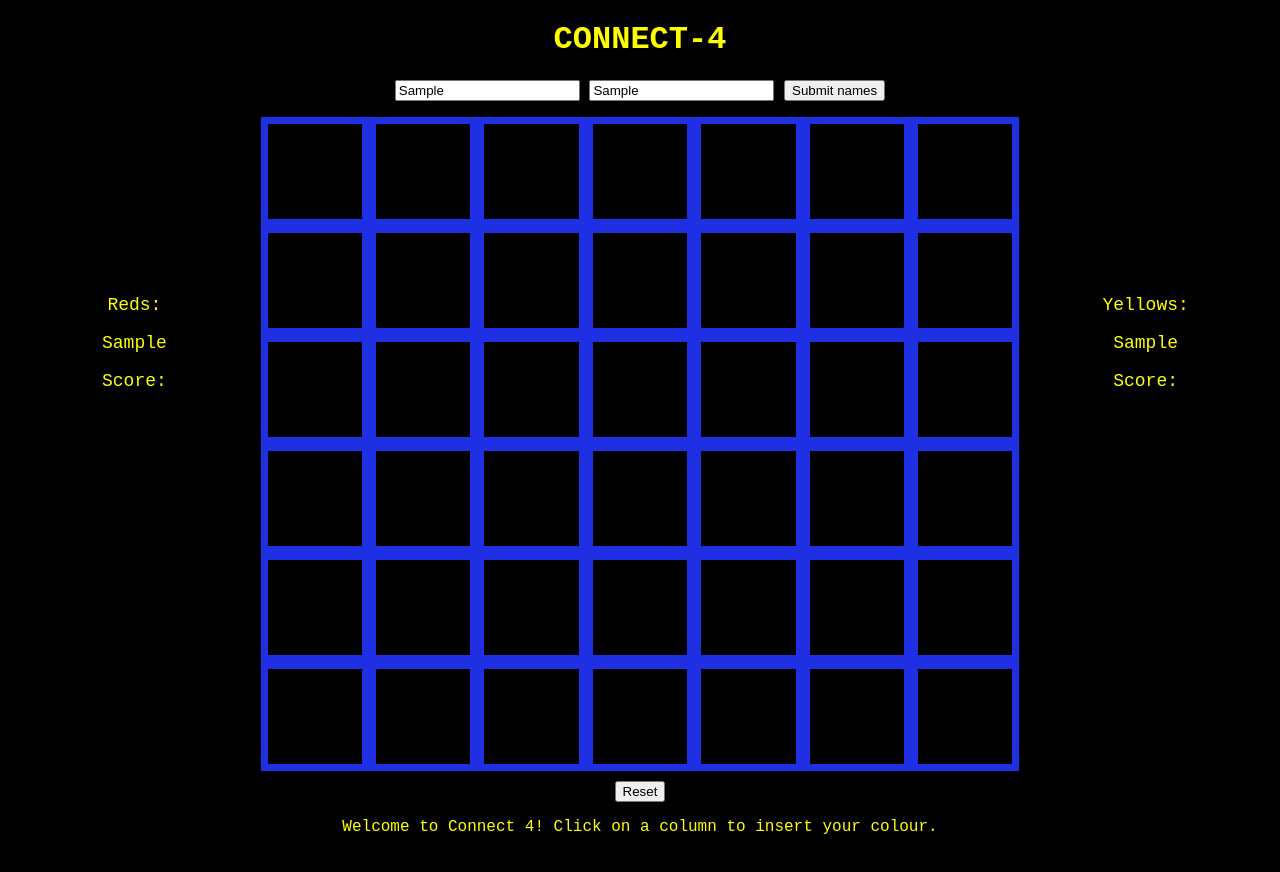
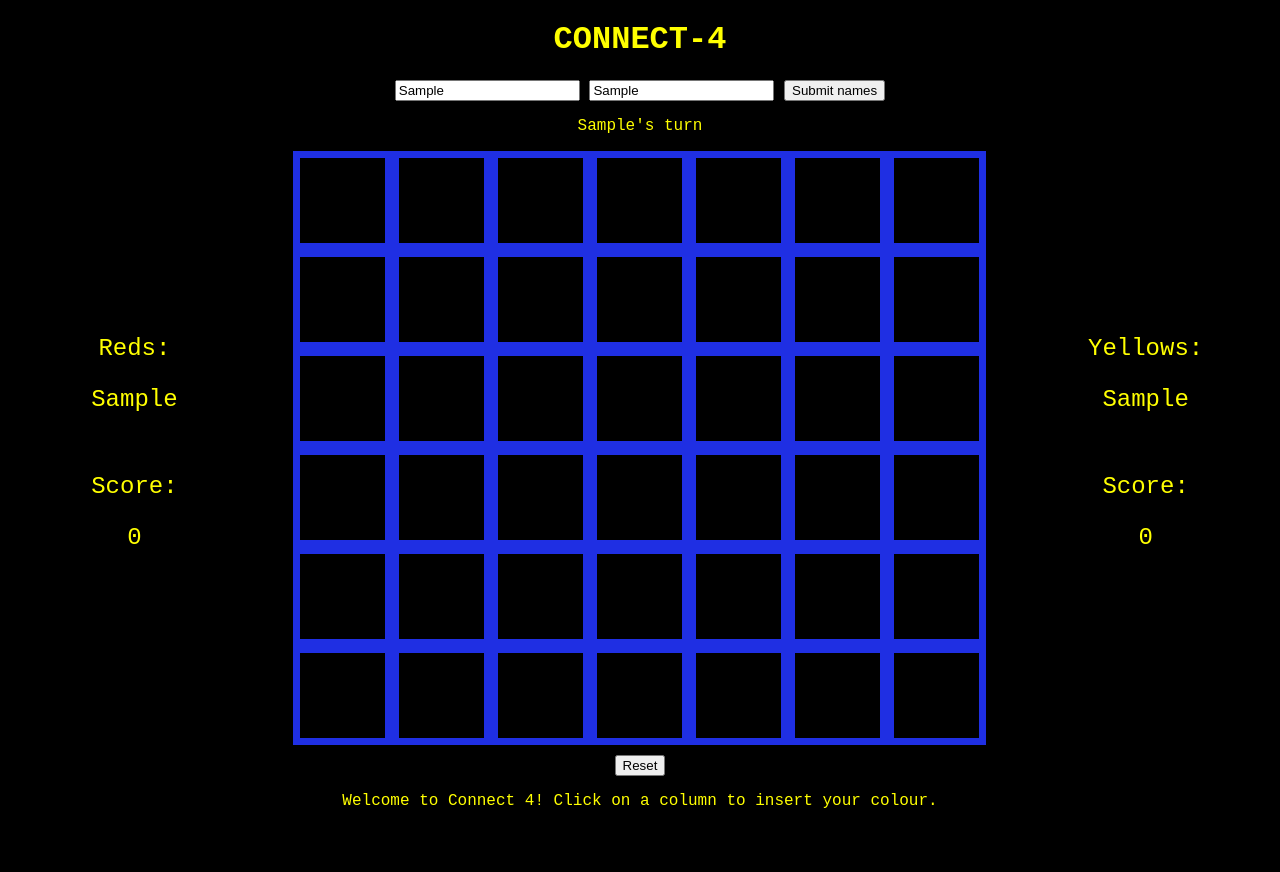
Before and after one commit to Sainsburys-bootcamp-2022/JamieProject, a website: page Miniproject/c4.html in a window 1280 px wide. Both pictures are taken after typing "Sample", "Sample" into the empty fields and a click on the button "Submit names". Drawn offline with Linux system fonts and the light colour scheme.

Commit message:
bug fixes

```diff
--- a/Miniproject/c4.html
+++ b/Miniproject/c4.html
@@ -17,8 +17,8 @@
           <input type="button"id="button1"value="Submit names">
      </form>
      <p id ="player-Turn"></p>
-     <div id="player1output"><p>Reds:</p><p id ="output1"></p><p>Score:</p><p id ="redScore"></p></div>
-     <div id="player2output"><p>Yellows:</p><p id ="output2"></p><p>Score:</p><p id ="yellowScore"></p></div>
+     <div id="player1output"><p>Reds:</p><p id ="output1"></p><p id=sc1> Score:</p><p id ="redScore">0</p></div>
+     <div id="player2output"><p>Yellows:</p><p id ="output2"></p><p id =sc2>Score:</p><p id ="yellowScore">0</p></div>
   <p id="winner-display">The winner is <span id="winner-name"></span>! Click Reset to play again!</p>
   <div id="grid">
     <div class="row"
--- a/Miniproject/c4looks.css
+++ b/Miniproject/c4looks.css
@@ -1,6 +1,6 @@
 .column {
-    width: 95px;
-    height: 95px;
+    width: 85px;
+    height: 85px;
     margin: 0px;
     border: 7px rgb(31, 47, 227) solid;
     display: flex;
@@ -11,7 +11,7 @@
 }
 
 .row {
-    width: 665px;
+    width: 595px;
     margin: 0px auto;
     display: flex;
     justify-content: center;
@@ -45,19 +45,20 @@ body {
     width: 222px;
     justify-content: center;
     margin-top: 160px;
-    font-size: large;
+    font-size: x-large;
     height: 100%;
     width: 20%;
+    margin-bottom: 400px;
 }
 #player2output {
     float: right;
     width: 222px;
     justify-content: center;
     margin-top: 160px;
-    font-size: large;
+    font-size: x-large;
     height: 100%;
     width: 20%;
-
+    margin-bottom: 400px;
 }
 #namesInput {
     margin-bottom: 0px
@@ -66,3 +67,9 @@ body {
 #grid {
     margin-top: 10px
 }
+#sc1 {
+    margin-top: 60px
+}
+#sc2 {
+    margin-top: 60px
+}
--- a/Miniproject/connect4.js
+++ b/Miniproject/connect4.js
@@ -17,6 +17,14 @@ function userdisplay() {
     out1.innerHTML = txt1.value;
     out2.innerHTML = txt2.value;
 
+    if (redTurn === true) {
+        playerTurn.innerHTML = txt1.value + "'s turn"
+    }
+    else {
+        playerTurn.innerHTML = txt2.value + "'s turn"
+    }
+
+
 }
 btn1.addEventListener('click',userdisplay);
 
@@ -34,15 +42,6 @@
 
  let redTurn = true;
 
-
- function getNewBoard(){
-   return [[null, null, null, null, null, null, null],
-           [null, null, null, null, null, null, null],
-           [null, null, null, null, null, null, null],
-           [null, null, null, null, null, null, null],
-           [null, null, null, null, null, null, null],
-           [null, null, null, null, null, null, null],]
- }
 
 
 // Take the row and column number between 0 and 2.....
@@ -73,21 +72,14 @@ function takeTurn(row, column) {
     }
 
 
-
-
     console.log("takeTurn was called with row: " + row + ", column:" + column);
     console.log(`takeTurn was called with row: ${row}, column: ${column}`);
 }
 
 
-
-
 // Return either "noughts", "crosses" or "nobody" if the game is over.
 // Otherwise return null to continue playing.
-function checkWinner()
-    {
-
-
+function checkWinner() {
 
 
     for (i=0; i<6; i++){
@@ -126,17 +118,20 @@ function checkWinner()
      gameOver = true
      return (winner = (txt2.value))
 
+       }
+      /*else if (board[every][every] !== (null))
+       {
+           gameOver = true
+           return (winner = "nobody. It's a draw");
+       }*/
 
-       }
 }
 }
-
 
 
     console.log("checkWinner was called");
     return null;
 }
-
 
 
 
@@ -156,6 +151,15 @@ function resetGame() {
           gameOver = false
           redTurn = true
           console.log ("Red's Turn")
+
+          if (redTurn === true) {
+            playerTurn.innerHTML = txt1.value + "'s turn"
+        }
+        else {
+            playerTurn.innerHTML = txt2.value + "'s turn"
+        }
+
+
 
 }
 
```
Also changed, not shown: Miniproject/package.json (added, +23 -0 lines), Miniproject/.eslintrc.json (added), Miniproject/practice.js (added), Miniproject/practice.test.js (added), 1 other file.
